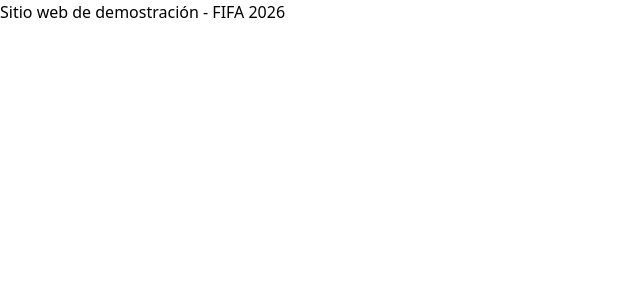
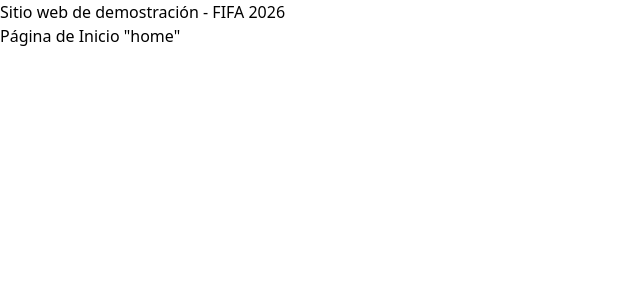
Before and after one commit to M4ttH3W711/Fifa2026WorlCup-WebExample, a Next.js app: page / in a window 1280 px wide. Shown: the top 300 px of the page, without its empty margins (0-640 px from the left). Built offline with nearby package versions, Linux system fonts and the light colour scheme.

Commit message:
Pages created: home and shop

```diff
--- a/src/app/page.tsx
+++ b/src/app/page.tsx
@@ -4,6 +4,7 @@
   return (
     <>
       <h1>Sitio web de demostración - FIFA 2026</h1>
+      <h1>Página de Inicio "home"</h1>
     </>
   );
 }
--- /dev/null
+++ b/src/app/shop/page.tsx
@@ -0,0 +1,11 @@
+import React from 'react'
+
+const page = () => {
+    return (
+    <>
+        <h1>Página de "Shop"</h1>
+    </>
+    )
+}
+
+export default page
```
